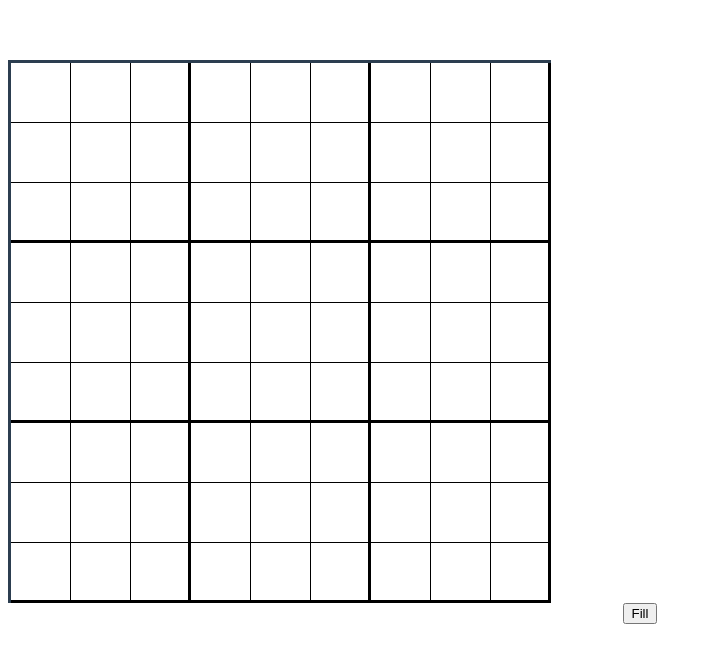
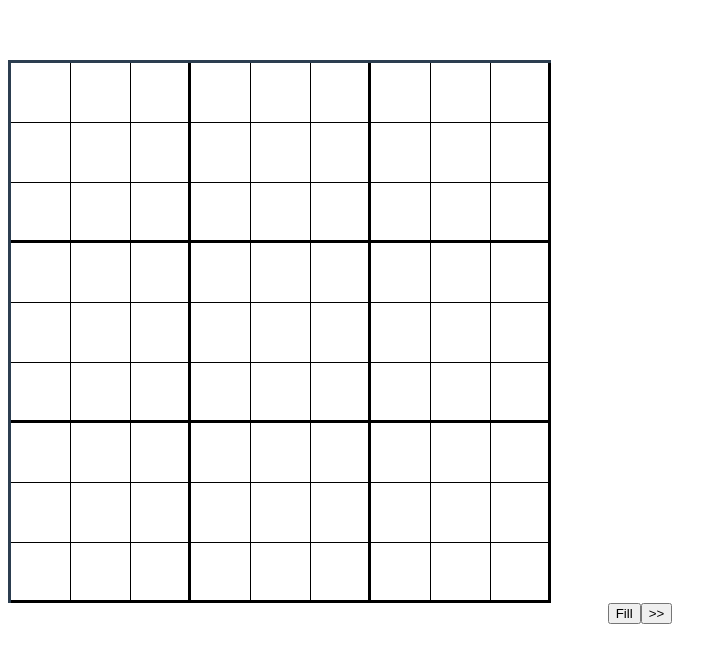
Before and after one commit to MohamedMahmoudHassan/Backtracking-Visualizer, a Vue app: page / in a window 1280 px wide. Shown: the top 662 px of the page, without its empty margins (0-727 px from the left). Built offline with nearby package versions, Linux system fonts and the light colour scheme.

Commit message:
Diagonal Subgrids manual visualization

```diff
--- a/src/components/Grid.vue
+++ b/src/components/Grid.vue
@@ -17,6 +17,7 @@
       </div>
     </div>
     <button @click="FillGrid()">Fill</button>
+    <button @click="stepForward()">>></button>
   </div>
 </template>
 
@@ -26,6 +27,8 @@ export default {
     return {
       cells: [],
       grid: [],
+      steps: [],
+      currentStepId: 0,
       rowsNo: 9,
       colsNo: 9,
       states: {
@@ -60,6 +63,16 @@ export default {
       return validValues;
     },
 
+    stepForward: function () {
+      if (this.currentStepId >= this.steps.length) return;
+      const { cell, after } = this.steps[this.currentStepId++];
+      var gridCell = this.cells.find(
+        (c) => c.row == cell.row && c.col == cell.col
+      );
+      gridCell.value = after.value;
+      gridCell.state = after.state;
+    },
+
     CreateGridWithBacktracking: function (cells, gridCells, id) {
       if (id == cells.length) return true;
       var cell = cells[id];
@@ -70,7 +83,8 @@ export default {
       while (validValues.length) {
         cell.state = this.states.try;
         cell.value = this.getRandValue(validValues);
-        if (this.CreateGridWithBacktracking(cells, gridCells, id + 1)) return true;
+        if (this.CreateGridWithBacktracking(cells, gridCells, id + 1))
+          return true;
         validValues = validValues.filter((val) => val != cell.value);
         cell.state = this.fail;
         cell.value = 0;
@@ -80,12 +94,16 @@ export default {
 
     FillDiagonalSubgrids: function (cells) {
       for (const cell of cells) {
+        var step = { cell, before: { ...cell } };
         cell.value = this.getRandValue(this.GetValidCellValues(cells, cell));
         cell.state = this.states.const;
+        step.after = { ...cell };
+        this.steps.push(step);
       }
     },
 
     FillGrid: function () {
+      this.steps = [];
       var cells = this.InitCells();
       var diagSubgridsCells = cells.filter(
         (cell) => cell.subgridRow == cell.subgridCol
@@ -97,8 +115,8 @@ export default {
       );
       this.CreateGridWithBacktracking(nonDiagSubgridsCells, cells, 0);
 
-      this.cells = cells;
-      this.grid = this.InitGrid(cells);
+      // this.cells = cells;
+      // this.grid = this.InitGrid(cells);
     },
 
     ClearCells: function (cells) {
```
